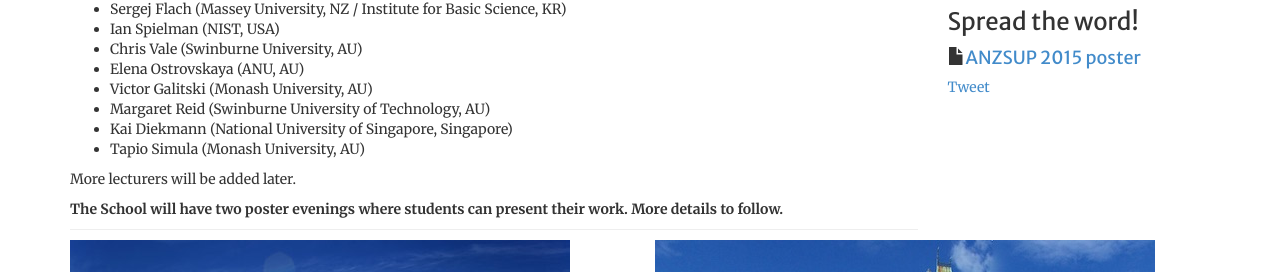
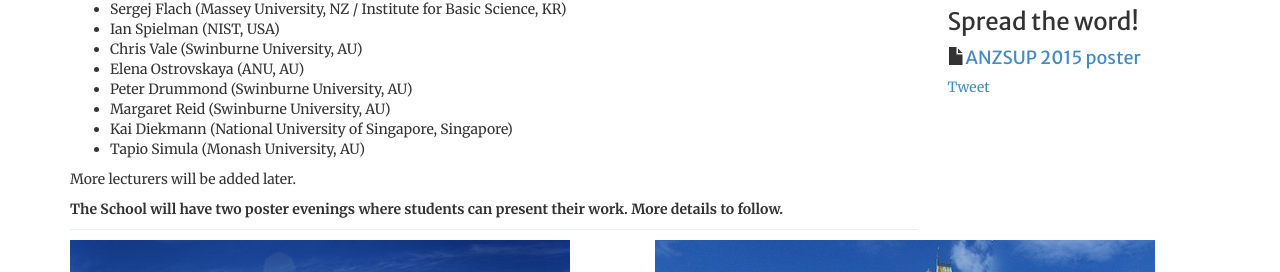
Before and after one commit to anzsup/anzsup.github.io, a Jekyll site: the page built from index.html, in a window 1280 px wide. Shown: the part 674-946 px from the top of the page. Built offline with Jekyll 4.4.1, drawn with Linux system fonts in a browser that asks for light colours; comment, search, counter and statistics services are not loaded.

Commit message:
index: updated the lecturers list

```diff
--- a/index.html
+++ b/index.html
@@ -65,8 +65,8 @@ group_position: 1
             <li>Ian Spielman (NIST, USA)</li>
             <li>Chris Vale (Swinburne University, AU)</li>
             <li>Elena Ostrovskaya (ANU, AU)</li>
-            <li>Victor Galitski (Monash University, AU)</li>
-            <li>Margaret Reid (Swinburne University of Technology, AU)</li>
+            <li>Peter Drummond (Swinburne University, AU)</li>
+            <li>Margaret Reid (Swinburne University, AU)</li>
             <li>Kai Diekmann (National University of Singapore, Singapore)</li>
             <li>Tapio Simula (Monash University, AU)</li>
         </ul>
```
